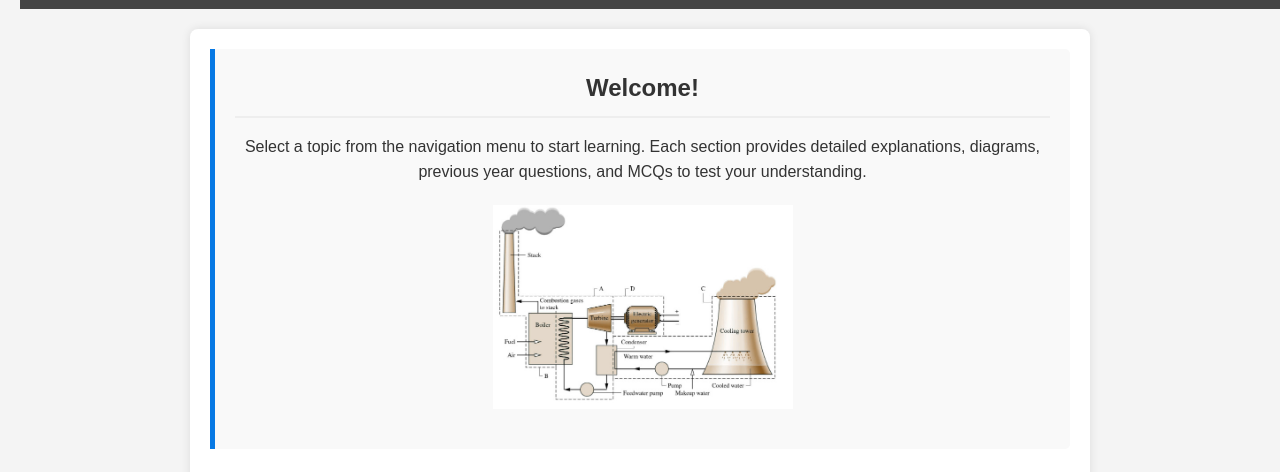
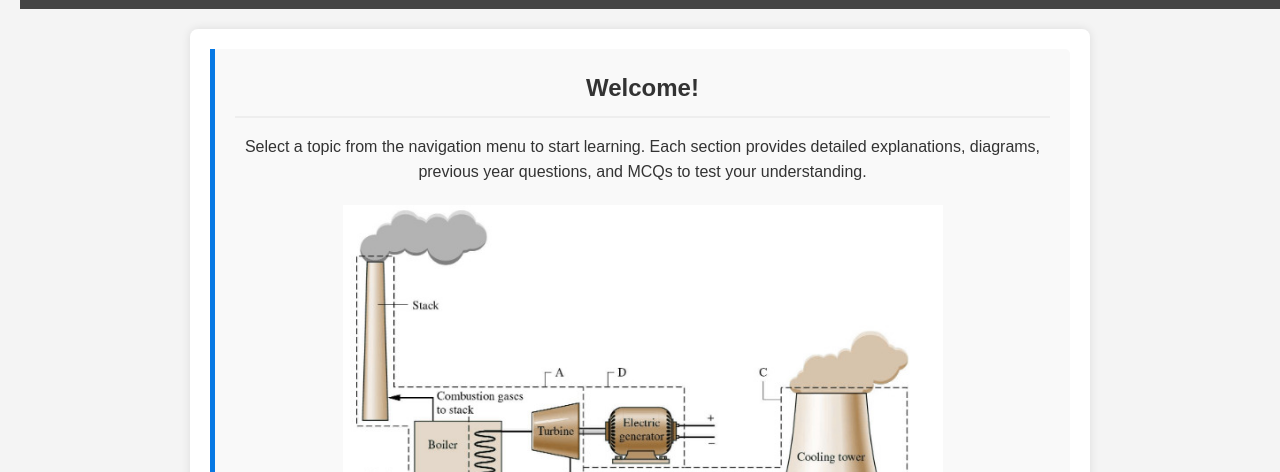
Before and after one commit to avisektunga/powerplant, a plain HTML site: page index.html in a window 1280 px wide. Shown: the part 328-800 px from the top of the page. Drawn offline with Linux system fonts and the light colour scheme.

Commit message:
Update index.html

```diff
--- a/index.html
+++ b/index.html
@@ -36,7 +36,7 @@
         <section class="welcome-message">
             <h2>Welcome!</h2>
             <p>Select a topic from the navigation menu to start learning. Each section provides detailed explanations, diagrams, previous year questions, and MCQs to test your understanding.</p>
-            <img src="images/layout.jpeg" alt="Engineering Diagram" style="max-width: 300px; display: block; margin: 20px auto;">
+            <img src="images/layout.jpeg" alt="Engineering Diagram" style="max-width: 600px; display: block; margin: 20px auto;">
         </section>
     </main>
     <footer>
```
